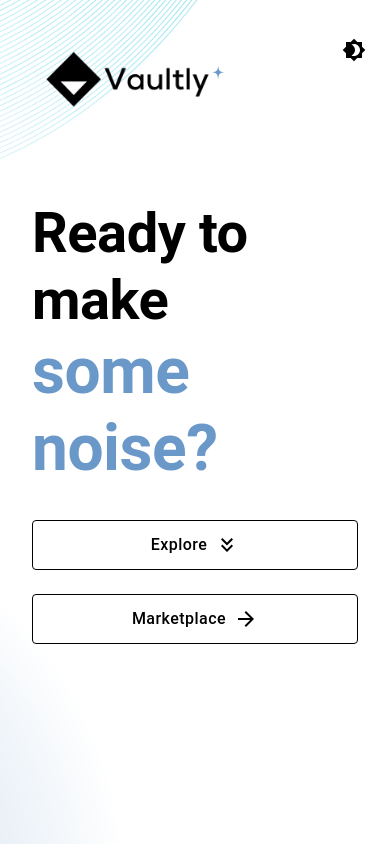
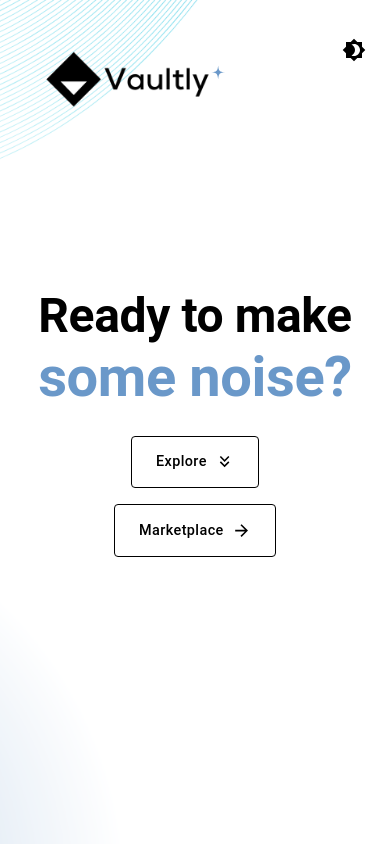
Before and after one commit to ByAziX/vaultly-hub, a Next.js app: page / in a window 390 px wide. Built offline with nearby package versions, Linux system fonts and the light colour scheme.

Commit message:
Refactor HeroSection component for improved responsiveness and background handling

```diff
--- a/src/components/HeroSection.tsx
+++ b/src/components/HeroSection.tsx
@@ -14,105 +14,80 @@ export default function HeroSection() {
   return (
     <Box
       sx={{
-        position: "relative", // Permet de superposer les éléments
-        minHeight: "100vh", // Prend tout l'écran
-        overflow: "hidden", // Cache les débordements
-        display: "flex",
-        alignItems: "center",
-        justifyContent: "center",
-        color: mode === "light" ? "#000000" : "#ffffff", // Couleur du texte
-        padding: 4,
+        position: "relative",
+        minHeight: "100vh",
+        overflow: "hidden",
+        color: mode === "light" ? "#000000" : "#ffffff",
+        padding: 0,
+        margin: 0,
+        backgroundImage:
+          mode === "light"
+            ? "url('/background-blanc.png')" // Fond unique en mode clair
+            : "url('/background-noir.png')", // Pas de fond supplémentaire en mode sombre
+        backgroundSize: "cover",
+        backgroundPosition: "center",
+        backgroundRepeat: "no-repeat",
       }}
     >
-      {/* Arrière-plan */}
-      {isMobile ? (
-        <Box
+      <Grid container sx={{ height: "100%" }}>
+        {/* Section Gauche : Texte et Boutons */}
+        <Grid
+          item
+          xs={12}
+          md={6}
           sx={{
-            position: "absolute",
-            top: 0,
-            left: 0,
-            width: "100%",
-            height: "100%",
-            backgroundImage:
-              mode === "dark"
-                ? "url('/background-noir.png')" // Image pour le fond noir
-                : "url('/background-blanc.png')", // Image pour le fond blanc
-            backgroundSize: "cover", // Recouvre tout le conteneur
-            backgroundPosition: "center", // Centre l'image
-            backgroundRepeat: "no-repeat", // Pas de répétition
-            zIndex: -1, // Place l'image derrière les autres éléments
+            display: "flex",
+            flexDirection: "column",
+            justifyContent: "center",
+            alignItems: isMobile ? "center" : "flex-start", // Centre sur mobile, aligné à gauche sur desktop
+            height: "100vh",
+            padding: isMobile ? "2rem" : "4rem",
           }}
-        />
-      ) : (
-        mode === "dark" ? (
-          <video
-            autoPlay
-            loop
-            muted
-            playsInline
-            style={{
-              position: "absolute",
-              top: 0,
-              left: 0,
-              width: "100%",
-              height: "100%",
-              objectFit: "cover", // Recouvre tout le conteneur
-              zIndex: -1, // Place la vidéo derrière les autres éléments
-            }}
-          >
-            <source src="/background-dark-video.mp4" type="video/mp4" />
-            Your browser does not support the video tag.
-          </video>
-        ) : (
-          <Box
-            sx={{
-              position: "absolute",
-              top: 0,
-              left: 0,
-              width: "100%",
-              height: "100%",
-              backgroundImage: "url('/background-blanc.png')", // Image pour le mode clair
-              backgroundSize: "cover", // Recouvre tout le conteneur
-              backgroundPosition: "center", // Centre l'image
-              backgroundRepeat: "no-repeat", // Pas de répétition
-              zIndex: -1, // Place l'image derrière les autres éléments
-            }}
-          />
-        )
-      )}
-
-      {/* Contenu */}
-      <Grid container spacing={2} alignItems="center">
-        {/* Section Gauche : Texte et Boutons */}
-        <Grid item xs={12} md={6}>
-          {/* Texte principal */}
+        >
           <Typography
             variant="h2"
             sx={{
               fontWeight: "bold",
-              fontSize: isMobile ? "3.5rem" : "6rem", // Taille réduite sur mobile
+              fontSize: isMobile ? "3rem" : "5rem", // Taille ajustée pour mobile
               lineHeight: 1.2,
-              marginBottom: 4,
+              textAlign: isMobile ? "center" : "left", // Texte centré sur mobile
+              marginBottom: "1.5rem",
+              marginLeft: isMobile ? "0" : "5%", // Plus à gauche sur desktop
             }}
           >
-            Ready to make <br />
-            <span style={{ color: "#6a98c9", fontSize: isMobile ? "4rem" : "6.5rem" }}>some noise?</span>
+            Ready to make{" "}
+            <span
+              style={{
+                display: "inline-block", // Pour aligner correctement
+                color: "#6a98c9",
+                fontSize: isMobile ? "3.5rem" : "5.5rem", // Plus grand pour "some noise?"
+              }}
+            >
+              some noise?
+            </span>
           </Typography>
 
-          {/* Boutons */}
-          <Box display="flex" gap={3} flexDirection={isMobile ? "column" : "row"}>
+          <Box
+            sx={{
+              display: "flex",
+              flexDirection: isMobile ? "column" : "row",
+              gap: isMobile ? "1rem" : "2rem",
+              alignItems: isMobile ? "center" : "flex-start",
+              marginLeft: isMobile ? "0" : "5%", // Boutons alignés avec le texte
+            }}
+          >
             <Button
               variant="outlined"
               sx={{
                 borderColor: mode === "light" ? "#000000" : "#ffffff",
                 color: mode === "light" ? "#000000" : "#ffffff",
-                fontSize: isMobile ? "1rem" : "1.5rem", // Taille réduite sur mobile
-                padding: isMobile ? "10px 20px" : "15px 30px", // Padding réduit sur mobile
+                fontSize: isMobile ? "0.9rem" : "1.2rem", // Taille ajustée pour mobile
+                padding: isMobile ? "0.8rem 1.5rem" : "1rem 2rem",
                 textTransform: "none",
                 display: "flex",
                 alignItems: "center",
                 justifyContent: "center",
-                gap: 1,
+                gap: "0.5rem",
                 "&:hover": {
                   borderColor: "#00d4ff",
                   color: "#00d4ff",
@@ -120,53 +95,84 @@ export default function HeroSection() {
               }}
             >
               <span>Explore</span>
-              <KeyboardArrowDownIcon sx={{ fontSize: isMobile ? "1.5rem" : "2rem" }} /> {/* Taille réduite sur mobile */}
+              <KeyboardArrowDownIcon sx={{ fontSize: isMobile ? "1.2rem" : "1.5rem" }} />
             </Button>
             <Button
               variant="outlined"
               sx={{
                 borderColor: mode === "light" ? "#000000" : "#ffffff",
                 color: mode === "light" ? "#000000" : "#ffffff",
-                fontSize: isMobile ? "1rem" : "1.5rem", // Taille réduite sur mobile
-                padding: isMobile ? "10px 20px" : "15px 30px", // Padding réduit sur mobile
+                fontSize: isMobile ? "0.9rem" : "1.2rem",
+                padding: isMobile ? "0.8rem 1.5rem" : "1rem 2rem",
                 textTransform: "none",
                 display: "flex",
                 alignItems: "center",
                 justifyContent: "center",
-                gap: 1,
+                gap: "0.5rem",
                 "&:hover": { borderColor: "#00d4ff", color: "#00d4ff" },
               }}
             >
               <span>Marketplace</span>
-              <ArrowForwardIcon sx={{ fontSize: isMobile ? "1.5rem" : "2rem" }} /> {/* Taille réduite sur mobile */}
+              <ArrowForwardIcon sx={{ fontSize: isMobile ? "1.2rem" : "1.5rem" }} />
             </Button>
           </Box>
         </Grid>
 
-        {/* Section Droite : Image du Robot */}
-        {!isMobile && ( // Masquer le robot sur mobile
+        {/* Section Droite : Vidéo et Robot */}
+        {!isMobile && (
           <Grid
             item
             xs={12}
             md={6}
             sx={{
-              textAlign: "center",
               position: "relative",
+              height: "100vh",
+              overflow: "hidden",
             }}
           >
+            {/* Vidéo en mode sombre */}
+            {mode === "dark" && (
+              <Box
+                sx={{
+                  position: "absolute",
+                  top: 0,
+                  right: 0,
+                  width: "100%",
+                  height: "100%",
+                }}
+              >
+                <video
+                  autoPlay
+                  loop
+                  muted
+                  playsInline
+                  style={{
+                    width: "100%",
+                    height: "100%",
+                    objectFit: "fill",
+                  }}
+                >
+                  <source src="/robot-background-video.mp4" type="video/mp4" />
+                  Your browser does not support the video tag.
+                </video>
+              </Box>
+            )}
+
+            {/* Robot visible dans tous les modes */}
             <Box
               sx={{
                 position: "absolute",
-                right: "45%", // Décalage du robot
-                bottom: "-100px", // Ajustement vertical
-                transform: "scale(1.5)", // Agrandissement du robot
+                top: "50%",
+                right: "50%",
+                transform: "translate(50%, -50%)",
+                zIndex: 1, // Place le robot au-dessus de la vidéo
               }}
             >
               <Image
-                src="/Vaultly.svg" // Remplacez par l'image du robot
+                src="/Vaultly.svg"
                 alt="Robot"
-                width={400}
-                height={400}
+                width={500}
+                height={500}
                 style={{ objectFit: "contain" }}
               />
             </Box>
```
Also changed, not shown: public/background-noir.png.
